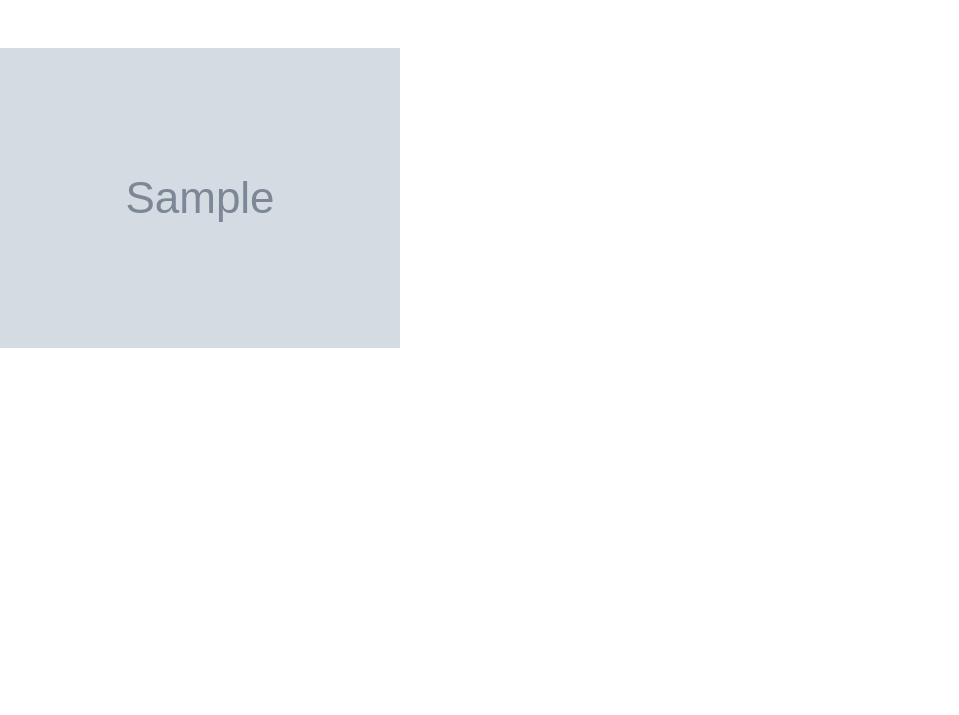
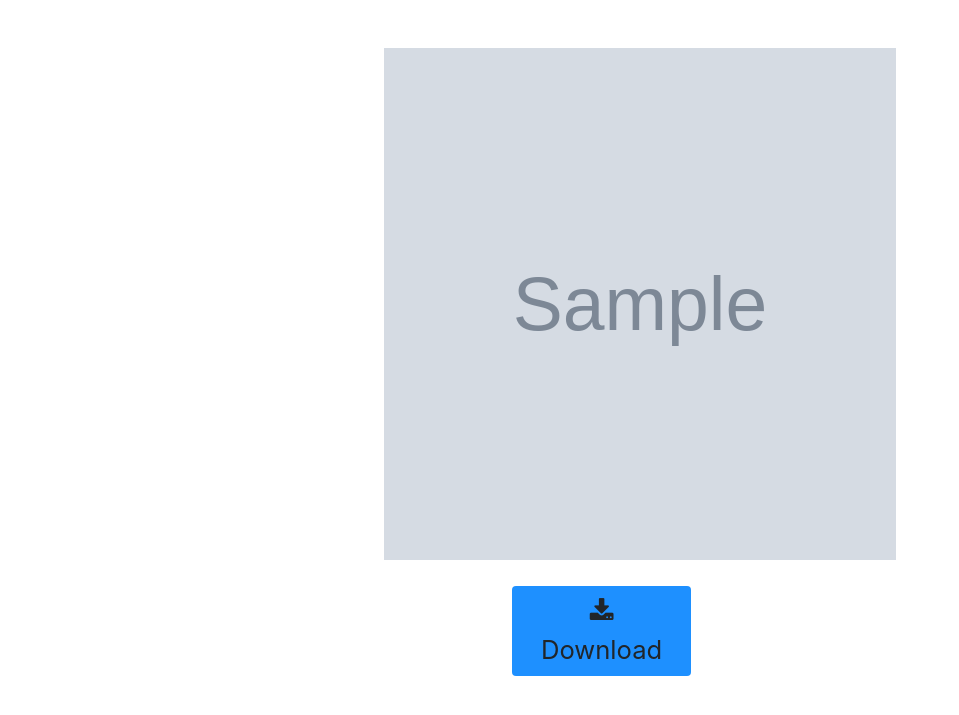
Before and after one commit to PacificPR/creatememes, a Flask app: template templates/final.html in a window 1280 px wide. Shown: the part 54-769 px from the top of the page, without its empty margins (0-959 px from the left). Run offline with Flask 2, Linux system fonts and the light colour scheme; the template is opened without the code that fills it: most values are stand-ins (such as "Sample title", 1, 10 or a date in 2020); grey boxes marked "Sample" are stand-in pictures; some libraries are stand-ins or nearby versions.

Commit message:
Added Download Option

```diff
--- a/app.py
+++ b/app.py
@@ -1,5 +1,6 @@
-from flask import Flask , render_template , redirect , url_for , request
+from flask import Flask , render_template , redirect , url_for , request , send_file
 import requests
+import shutil
 
 
 app = Flask(__name__)
@@ -46,5 +47,24 @@ def final():
     else:
         return redirect(url_for("search"))
 
+@app.route("/download",methods=["POST","GET"])
+def download():
+    if request.method == "POST":
+        img_url = request.form.get('url')
+        filename = "./static/img/meme.jpg"
+
+        r = requests.get(img_url, stream = True)
+
+        if r.status_code == 200:
+            r.raw.decode_content = True
+            with open(filename,'wb') as f:
+                shutil.copyfileobj(r.raw, f)
+            return send_file(filename,as_attachment=True)
+        else:
+            return "Couldn't Download File"
+
+    else :
+        return " Error Downloading File "
+
 if __name__=="__main__" :
     app.run(debug=True)
--- a/static/css/index.css
+++ b/static/css/index.css
@@ -78,7 +78,7 @@ li{
 	color: #fff;
 }
 
-#tp,#bt{
+#tp,#bot{
 	outline: none;
 	box-sizing: border-box;
 	-webkit-box-sizing: border-box;
@@ -97,12 +97,12 @@ li{
 
 }
 
-#tp::placeholder,#bt::placeholder{
+#tp::placeholder,#bot::placeholder{
     color: black;
     opacity: 0.3;
 }
 
-#tp::selection,#bt::selection{
+#tp::selection,#bot::selection{
     border-color: aqua;
 }
 
@@ -156,3 +156,23 @@ li{
 #lf3{
     margin-right: 7%;
 }
+
+.down{
+    margin-top: 2%;
+
+}
+
+#bt{
+    border: none;
+    padding: 0.5vw 2vw ;
+    cursor: pointer;
+    font-size: 2vw;
+    background-color: dodgerblue;
+    width: 14%;
+    margin-left: 40%;
+  }
+
+  /* Darker background on mouse-over */
+  #bt:hover {
+    background-color: rgb(58, 58, 233);
+  }
--- a/templates/create.html
+++ b/templates/create.html
@@ -20,7 +20,7 @@
         <h1>Customize It </h1>
         <form method="POST" class="inner" action="/final" style="margin-left: 50%;">
         <input type="text" name="top" id="tp" placeholder="ENTER TOP TEXT " />
-        <input type="text" name="bot" id="bt" placeholder="ENTER BOTTOM TEXT " />
+        <input type="text" name="bot" id="bot" placeholder="ENTER BOTTOM TEXT " />
         <input type="hidden" name="temp_id" value={{id}} />
         <input type="submit" value="CREATE" />
         </form>
--- a/templates/final.html
+++ b/templates/final.html
@@ -14,9 +14,13 @@
 
 <br>
     <!-- <a href={{img}} download > <img src="../static/img/meme.jpg" alt="thumbnail" width="120"> </a>  -->
-    <a href="{{img}}" download>
-       <img src={{img}} >
+    <a style="margin-left: 30%;" href="{{img}}" download>
+       <img src={{img}} style="width: 40vw;height: 40vw;">
     </a>
-
-     <!---   <button class="download" ><i class="fa fa-download"></i> Download</button>  -->
+    <div class="down">
+      <form method="POST" action="/download">
+        <input type="hidden" name="url" value="{{img}}" />
+        <button class="btn" id="bt" ><i class="fa fa-download"></i> Download</button>
+      </form>
+    </div>
 {% endblock %}
```
Also changed, not shown: static/img/meme.jpg (added).
